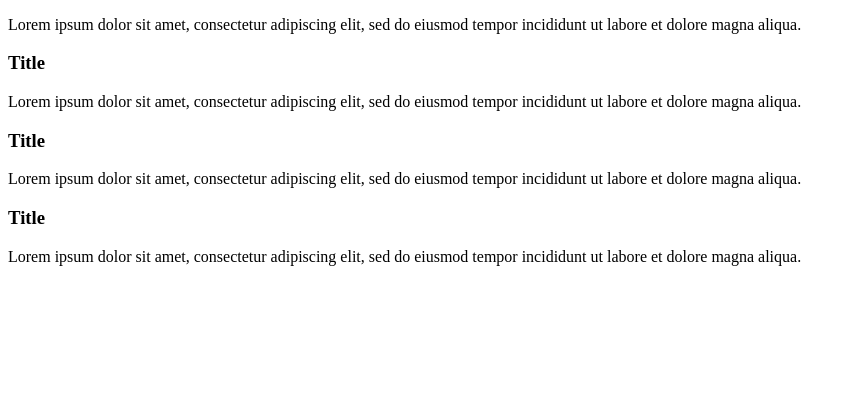
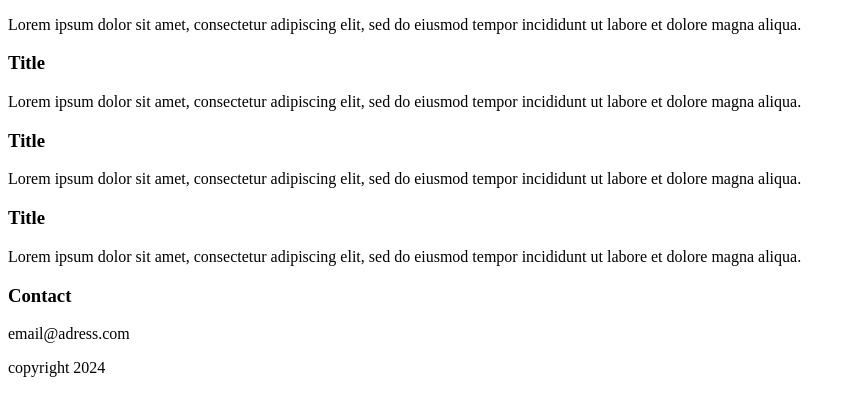
Before and after one commit to er1927/casa-condor-001, a plain HTML site: page index.html in a window 1280 px wide. Shown: the part 105-520 px from the top of the page, without its empty margins (0-856 px from the left). Drawn offline with Linux system fonts and the light colour scheme.

Commit message:
Added footer.

```diff
--- a/index.html
+++ b/index.html
@@ -37,9 +37,15 @@
 
 
     </main>
+    <footer>
+        <div>
+            <h3>Contact</h3>
+        <p>email@adress.com</p>
+        </div>
+        <div>
+            <p>copyright 2024</p>
+        </div>
 
-    <footer>
-        <address></address>
     </footer>
 </body>
 </html>
```
